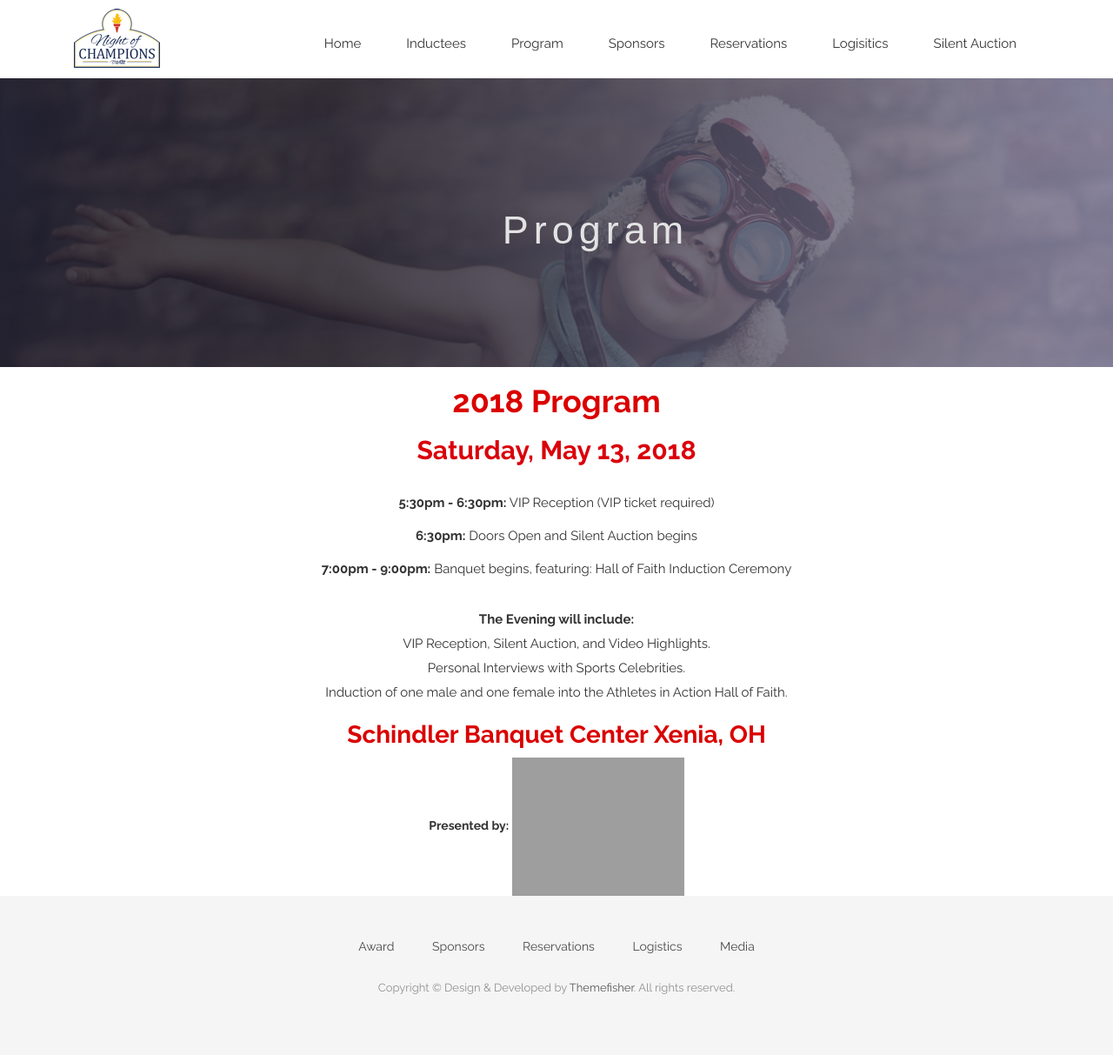
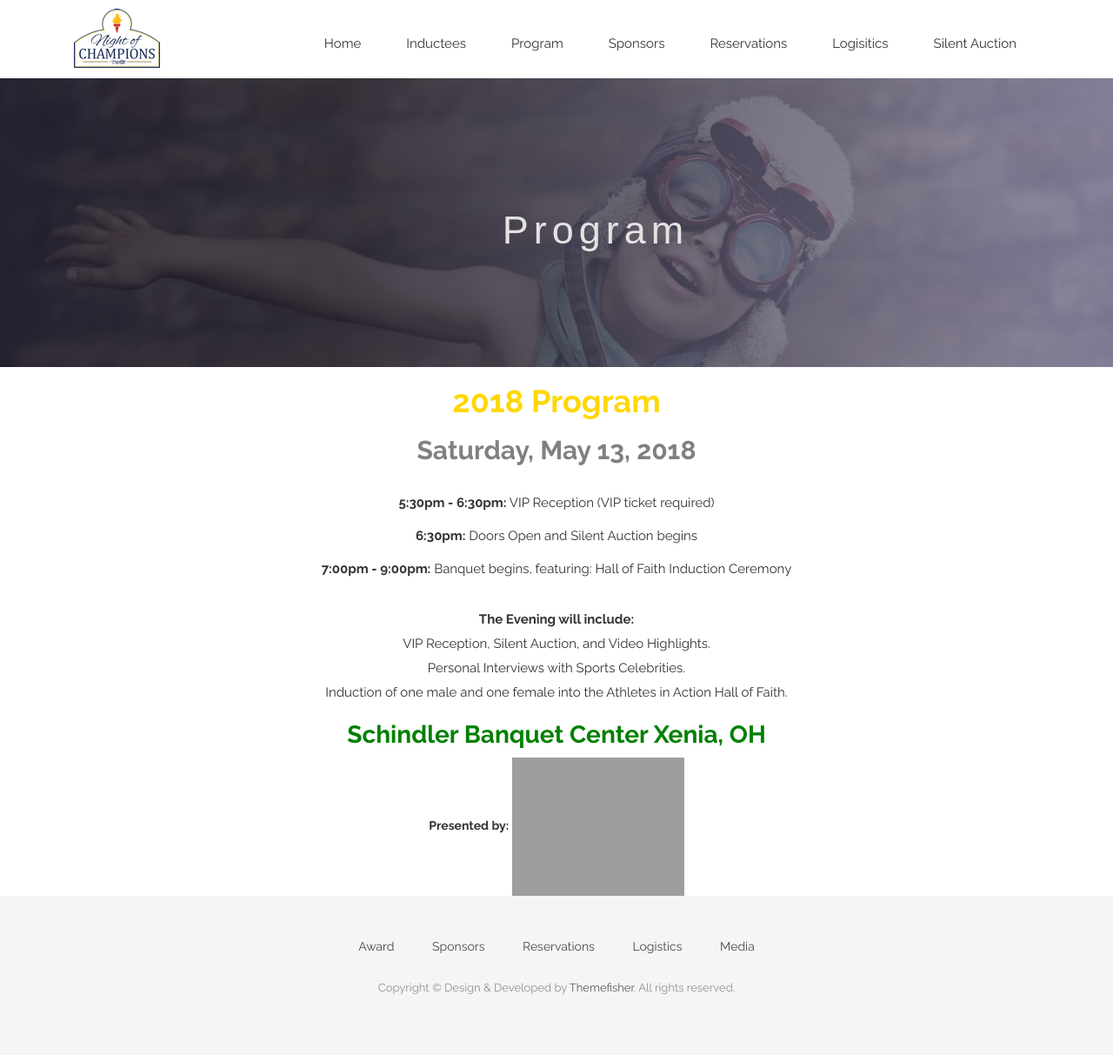
Before and after one commit to CruGlobal/NightofChampions, a Jekyll site: the page built from program.markdown, in a window 1280 px wide. Shown: the whole page at 87% size. Built offline with Jekyll 4.4.1, drawn with Linux system fonts in a browser that asks for light colours; nearby versions of some CDN libraries; some web fonts are replaced; grey boxes are pictures that could not be loaded.

Commit message:
Updated Program

```diff
--- a/program.markdown
+++ b/program.markdown
@@ -7,14 +7,14 @@ position: 1
 <div style="text-align: center;">
 
 <h1><b>
-<font color="Dark Gold">2018 Program</font>
+<font color="Gold">2018 Program</font>
 </b>
 </h1>
 </div>
 
 <div style="text-align: center;">
 <h2><b>
-<font color="Dark Gray">Saturday, May 13, 2018</font> </b>
+<font color="Gray">Saturday, May 13, 2018</font> </b>
 </h2>
 <br>
 
@@ -32,7 +32,7 @@ VIP Reception, Silent Auction, and Video Highlights.
 <br>Personal Interviews with Sports Celebrities.
 <br>Induction of one male and one female into the Athletes in Action Hall of Faith.</p>
 <h3><b>
-<font color="Dark Gold"> Schindler Banquet Center Xenia, OH</font></b>
+<font color="Green"> Schindler Banquet Center Xenia, OH</font></b>
 </h3>
 <b>Presented by:</b>
 <img src="http://goaia.org/Media/Default/Events/NOC/sponsors/rl_carriers.png" height="159" width="198">
```
